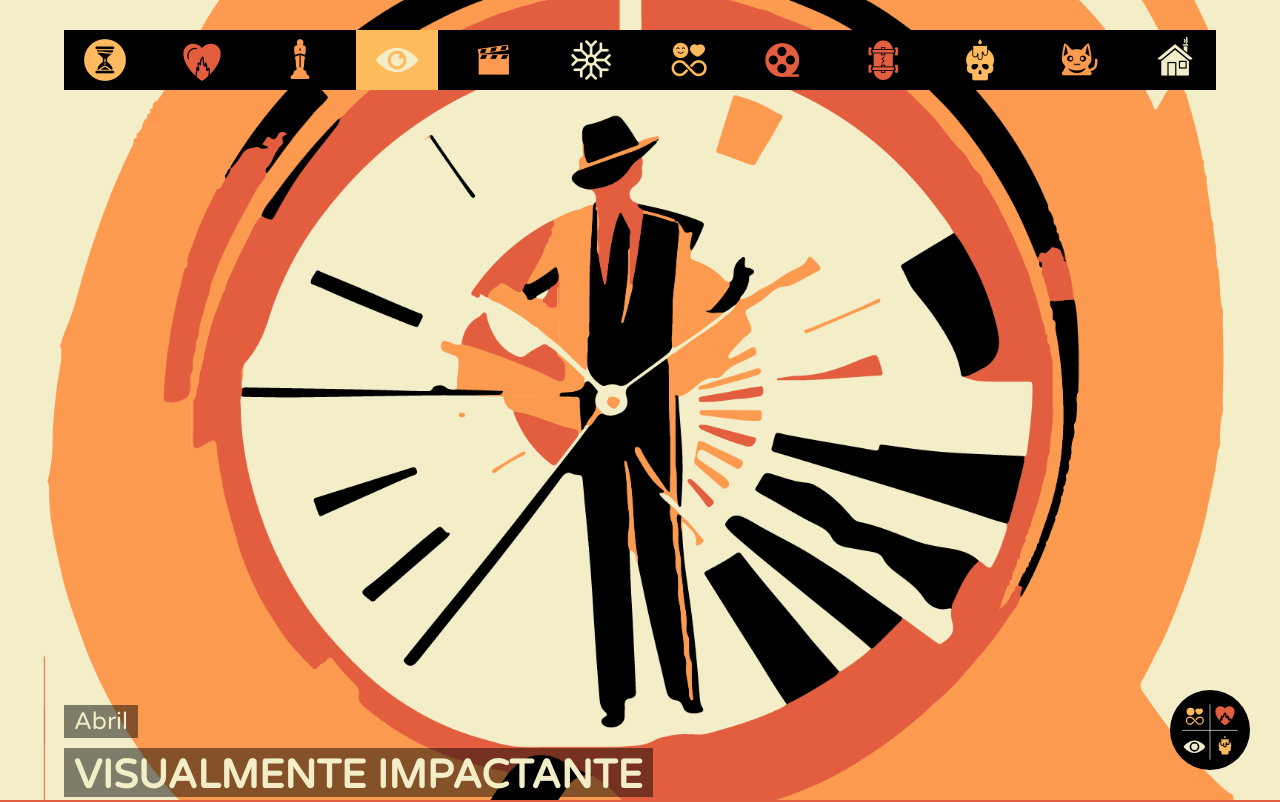
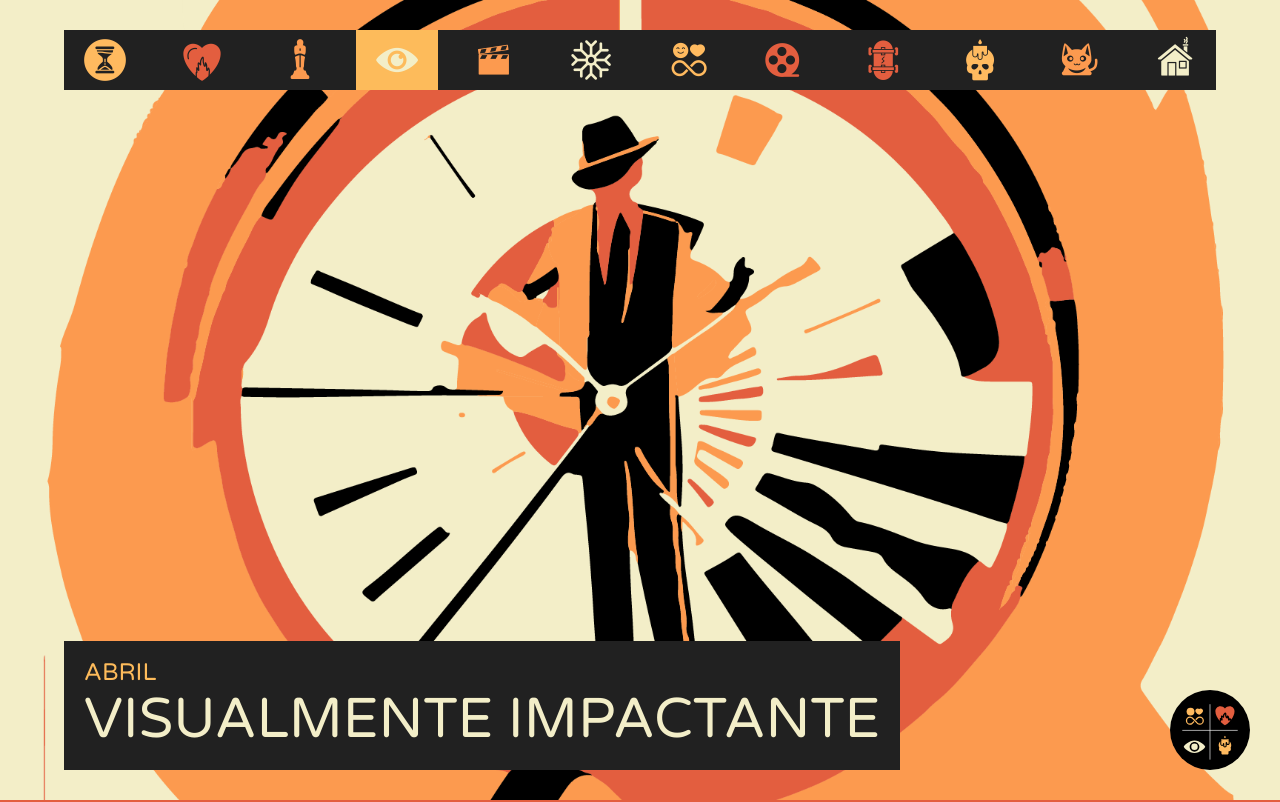
Before and after one commit to Drumania/RetoCinefilo2024, a React (Vite) app: page /abril in a window 1280 px wide. Shown: the top 802 px of the page. Built offline with nearby package versions, Linux system fonts and the light colour scheme.

Commit message:
ajuste menu

```diff
--- a/src/App.css
+++ b/src/App.css
@@ -14,7 +14,7 @@ https://www.cssmatic.com/box-shadow
   --tre-color: #fe9955;
   --four-color: #f3eec8;
   --text-color: #fdfdfd;
-  --bl-color: #000;
+  --bl-color: #212121;
   --wh-color: #f3eec8;
   --line-color: #dfe0d8;
   --font-size: 16px;
@@ -748,34 +748,45 @@ footer img {
 }
 
 .ci-title {
-  margin-top: -25vh;
+  margin-top: -269px;
   position: relative;
 }
 
-.ci-title h3 {
-  text-transform: capitalize;
-  margin: 0;
-  background: #0000007a;
-  display: inline;
-  padding: 2px 10px;
+.ci-title .wrap-titles {
+  background-color: var(--bl-color);
+  display: inline-block;
+  padding: 20px;
+  margin-bottom: 40px;
 }
 
-.ci-title h2 {
-  background: #0000007a;
-  display: inline-block;
-  padding: 7px 10px 2px;
-  margin: 14px 0 60px 0;
+.ci-title .wrap-titles h3 {
+  text-transform: uppercase;
+  margin: 0;
+  padding: 0;
+  color: var(--first-color);
+}
+
+.ci-title .wrap-titles h2 {
+  padding: 7px 0 2px;
+  font-weight: lighter;
+  margin: 0;
+  font-weight: 300;
+  font-size: 3.5rem;
 }
 
 .ci-title p {
   width: 70%;
 }
 
+.wrap-description {
+  padding-top: 50px;
+}
+
 .wrap-flex {
   display: flex;
   flex-direction: row;
   align-items: center;
-  justify-content: space-evenly;
+  justify-content: space-between;
   gap: var(--big-gap-number);
 }
 
@@ -851,7 +862,7 @@ footer img {
 
   .nav-month a {
     width: calc(100% / 6);
-    background-size: 60%;
+    background-size: 30px;
     height: 40px;
   }
 
@@ -874,11 +885,19 @@ footer img {
   }
 
   .ci-title {
-    margin-top: -9vh;
+    margin-top: -300px;
   }
 
-  footer {
+  .ci-title .wrap-titles h2 footer {
     padding-bottom: 130px;
+  }
+
+  .ci-title .wrap-titles h2 {
+    font-size: 2rem;
+  }
+
+  .ci-title .wrap-titles h3 {
+    font-size: 1rem;
   }
 }
 
--- a/src/components/Month.jsx
+++ b/src/components/Month.jsx
@@ -41,12 +41,17 @@ const Month = () => {
         <header className={month}>&nbsp;</header>
         <section className="ci-title">
           <div className="wrap-content">
-            <h3>{month}</h3>
-            <br />
-            <h2>{title}</h2>
-            <p>{description}</p>
+            <div className="wrap-titles">
+              <h3>{month}</h3>
+
+              <h2>{title}</h2>
+            </div>
           </div>
         </section>
+
+        <div className="wrap-content wrap-description">
+          <p>{description}</p>
+        </div>
 
         <section className="bl-bk">
           <div className="wrap-content">
```
